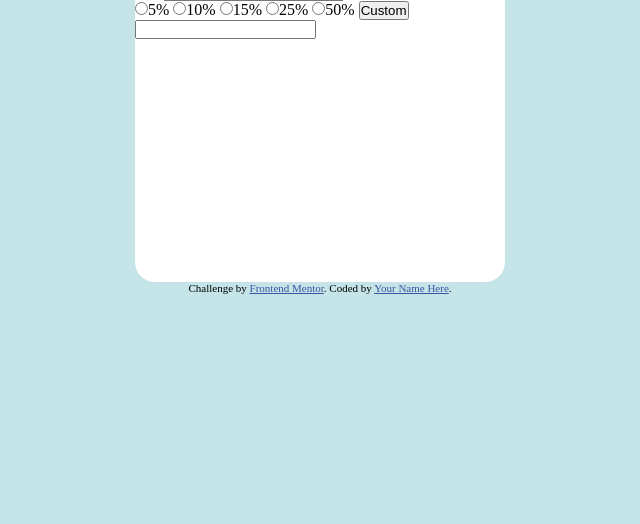
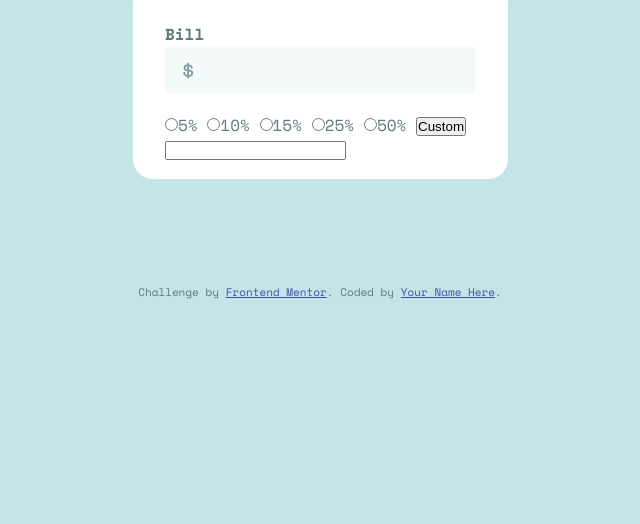
Before and after one commit to Jaime9611/tip-calculator, a website built with webpack: page public/index.html in a window 1280 px wide. Shown: the part 276-800 px from the top of the page, without its empty margins (320-960 px from the left). Built offline with nearby package versions, Linux system fonts and the light colour scheme; files whose address does not match are found by name.

Commit message:
Bill total input

```diff
--- a/public/index.html
+++ b/public/index.html
@@ -35,12 +35,24 @@
   <body class="flex flex--dr flex--all-center">
     <h2 class="header-title">SPLITTER</h2>
     <div class="container flex--dr flex--all-center">
-      <div class="card">
-        <div class="form-bill">
-          <form class="form">
-            <div class="form-bill__bill-total">
-              <label for="total-bill">Bill</label>
-              <input type="number" name="total-bill" id="total-bill" />
+      <div class="card flex flex--all-center">
+        <div class="card-container">
+          <form class="flex flex--dr">
+            <div class="form-section">
+              <div class="form-element--input-element">
+                <label class="input-element__label" for="total-bill"
+                  >Bill</label
+                >
+                <br />
+                <div class="input-element__field flex flex--all-center">
+                  <div class="input-icon--dollar">$</div>
+                  <input
+                    class="input-field--number"
+                    type="number"
+                    name="total-bill"
+                    id="total-bill"
+                  />
+                </div>
               </div>
               <div class="form-bill__tip-selector">
                 <input type="radio" name="tip" id="t1" />5%
@@ -50,6 +62,7 @@
                 <input type="radio" name="tip" id="t5" />50%
                 <button>Custom</button>
                 <input type="number" name="tip" id="t6" />
+              </div>
             </div>
           </form>
         </div>
--- a/src/styles/base/resets.scss
+++ b/src/styles/base/resets.scss
@@ -11,4 +11,11 @@
 
 html {
   font-size: var(--page-fsize);
+  font-family: var(--space-mono);
+  color: var(--primary-dark-grayish-cyan);
 }
+
+input:focus,
+textarea:focus {
+  outline: none;
+}
--- a/src/styles/components/_index.scss
+++ b/src/styles/components/_index.scss
@@ -1 +1,2 @@
 @forward 'cards';
+@forward 'form-bill';
--- a/src/styles/components/cards.scss
+++ b/src/styles/components/cards.scss
@@ -2,7 +2,11 @@
 
 .card {
   width: 100%;
-  height: f.rem(300);
   background-color: var(--white);
   border-radius: f.rem(20);
+  padding: f.rem(18) f.rem(14);
 }
+
+.card-container {
+  width: f.rem(310);
+}
--- /dev/null
+++ b/src/styles/components/form-bill.scss
@@ -0,0 +1,42 @@
+@use '../utils/functions' as f;
+
+.form-element {
+  padding-top: f.rem(20);
+  padding-bottom: f.rem(20);
+  &--input-element {
+    @extend .form-element;
+    width: 100%;
+    border: none;
+  }
+}
+
+.input-element {
+  &__label {
+    font-weight: 700;
+  }
+  &__field {
+    background-color: var(--secondary-light-grayish-cyan);
+    border-radius: f.rem(5);
+    width: 100%;
+    height: f.rem(47);
+    // margin-bottom: f.rem(20);
+    .input-icon--dollar {
+      width: 15%;
+      font-size: var(--form-fsize);
+      text-align: center;
+      color: var(--secondary-dark-grayish-cyan);
+    }
+    .input-field--number {
+      width: 85%;
+      padding: f.rem(18);
+      -moz-appearance: textfield;
+      border: none;
+      text-align: right;
+      background-color: transparent;
+      font-family: var(--space-mono);
+      font-size: var(--form-fsize);
+      font-weight: 700;
+      color: var(--very-dark-cyan);
+    }
+  }
+}
--- a/src/styles/layout/content.scss
+++ b/src/styles/layout/content.scss
@@ -18,6 +18,6 @@
 }
 
 .container {
-  width: f.rem(370);
+  width: f.rem(375);
   height: f.rem(300); // temporal
 }
```
Lines whose indentation alone changed are shown as unchanged.
